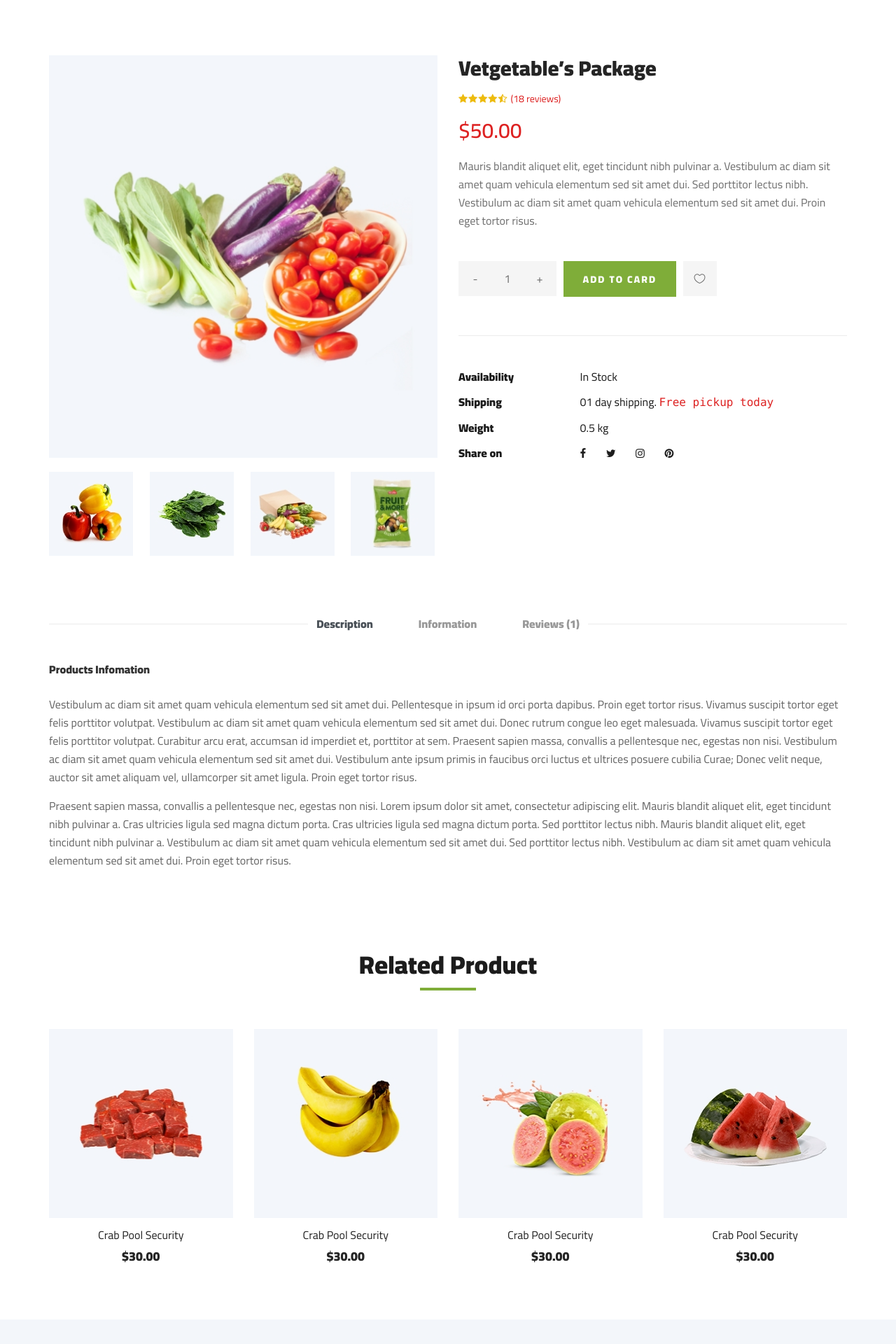
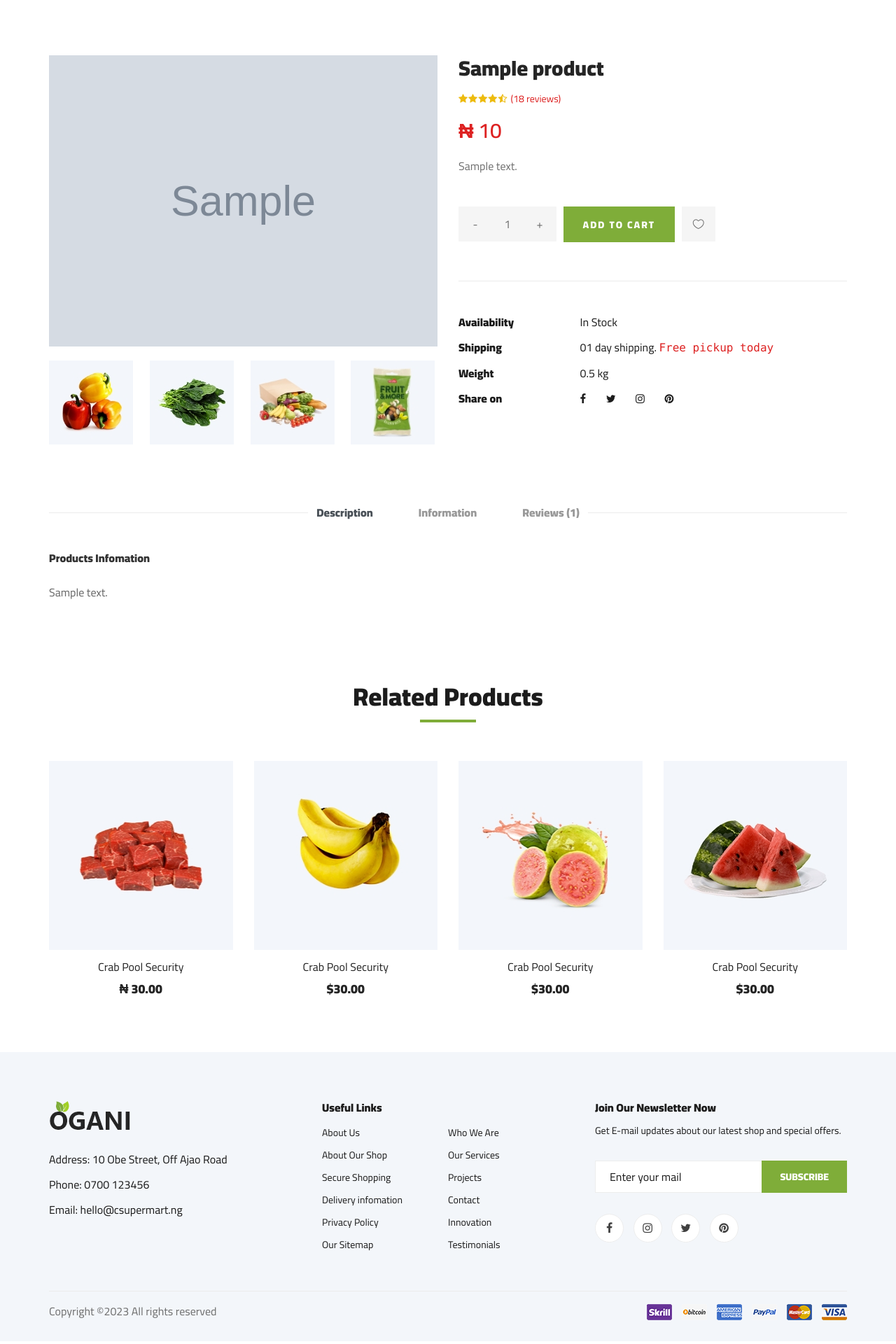
Before and after one commit to prosper-20/CHRISTMAS, a Django app: template shop/templates/ogani/shop-details.html in a window 1280 px wide. Shown: the part 373-2293 px from the top of the page at 70% size. After the commit the page ends 2259 px from the top, so only its background shows below. Run offline with Django 4.2, Linux system fonts and the light colour scheme; the template is opened without the code that fills it: most values are stand-ins (such as "Sample title", 1, 10 or a date in 2020); grey boxes marked "Sample" are stand-in pictures; some libraries are stand-ins or nearby versions.

```diff
--- a/shop/models.py
+++ b/shop/models.py
@@ -31,6 +31,7 @@ class Product(models.Model):
     slug = models.SlugField(max_length=200)
     image = models.ImageField(upload_to='products/%Y/%m/%d',
                               blank=True)
+    related_images = models.FileField(default="none.jpg", upload_to="related_images")
     description = models.TextField(blank=True)
     price = models.DecimalField(max_digits=10,
                                 decimal_places=2)
--- a/shop/templates/ogani/shop-details.html
+++ b/shop/templates/ogani/shop-details.html
@@ -8,7 +8,7 @@
     <meta name="keywords" content="Ogani, unica, creative, html">
     <meta name="viewport" content="width=device-width, initial-scale=1.0">
     <meta http-equiv="X-UA-Compatible" content="ie=edge">
-    <title>Ogani | Template</title>
+    <title>SuperMart | Detail-Page</title>
 
     <!-- Google Font -->
     <link href="https://fonts.googleapis.com/css2?family=Cairo:wght@200;300;400;600;900&display=swap" rel="stylesheet">
@@ -34,18 +34,19 @@
     <div class="humberger__menu__overlay"></div>
     <div class="humberger__menu__wrapper">
         <div class="humberger__menu__logo">
-            <a href="#"><img src="img/logo.png" alt=""></a>
+            <a href="#"><img src="{% static 'shop/ogani/img/logo.png' %}" alt=""></a>
         </div>
         <div class="humberger__menu__cart">
             <ul>
                 <li><a href="#"><i class="fa fa-heart"></i> <span>1</span></a></li>
                 <li><a href="#"><i class="fa fa-shopping-bag"></i> <span>3</span></a></li>
             </ul>
-            <div class="header__cart__price">item: <span>$150.00</span></div>
+            <div class="header__cart__price">item: <span><span>&#8358;</span>
+                15,000</span></div>
         </div>
         <div class="humberger__menu__widget">
             <div class="header__top__right__language">
-                <img src="img/language.png" alt="">
+                <img src="{% static 'shop/ogani/img/language.png' %}" alt="">
                 <div>English</div>
                 <span class="arrow_carrot-down"></span>
                 <ul>
@@ -82,8 +83,8 @@
         </div>
         <div class="humberger__menu__contact">
             <ul>
-                <li><i class="fa fa-envelope"></i> hello@colorlib.com</li>
-                <li>Free Shipping for all Order of $99</li>
+                <li><i class="fa fa-envelope"></i> hello@csupermart.ng</li>
+                <li>Free Shipping for all Order above <span>&#8358;</span>99,000</li>
             </ul>
         </div>
     </div>
@@ -97,8 +98,9 @@
                     <div class="col-lg-6">
                         <div class="header__top__left">
                             <ul>
-                                <li><i class="fa fa-envelope"></i> hello@colorlib.com</li>
-                                <li>Free Shipping for all Order of $99</li>
+                                <li><i class="fa fa-envelope"></i> hello@csupermart.ng</li>
+                                <li>Free Shipping for all Orders above <span>&#8358;</span>
+                                    99,000</li>
                             </ul>
                         </div>
                     </div>
@@ -111,7 +113,7 @@
                                 <a href="#"><i class="fa fa-pinterest-p"></i></a>
                             </div>
                             <div class="header__top__right__language">
-                                <img src="img/language.png" alt="">
+                                <img src="{% static 'shop/ogani/img/language.png' %}" alt="">
                                 <div>English</div>
                                 <span class="arrow_carrot-down"></span>
                                 <ul>
@@ -131,7 +133,7 @@
             <div class="row">
                 <div class="col-lg-3">
                     <div class="header__logo">
-                        <a href="./index.html"><img src="img/logo.png" alt=""></a>
+                        <a href="./index.html"><img src="{% static 'shop/ogani/img/logo.png' %}" alt=""></a>
                     </div>
                 </div>
                 <div class="col-lg-6">
@@ -158,7 +160,8 @@
                             <li><a href="#"><i class="fa fa-heart"></i> <span>1</span></a></li>
                             <li><a href="#"><i class="fa fa-shopping-bag"></i> <span>3</span></a></li>
                         </ul>
-                        <div class="header__cart__price">item: <span>$150.00</span></div>
+                        <div class="header__cart__price">item: <span><span>&#8358;</span>
+                            15,000</span></div>
                     </div>
                 </div>
             </div>
@@ -180,17 +183,9 @@
                             <span>All departments</span>
                         </div>
                         <ul>
-                            <li><a href="#">Fresh Meat</a></li>
-                            <li><a href="#">Vegetables</a></li>
-                            <li><a href="#">Fruit & Nut Gifts</a></li>
-                            <li><a href="#">Fresh Berries</a></li>
-                            <li><a href="#">Ocean Foods</a></li>
-                            <li><a href="#">Butter & Eggs</a></li>
-                            <li><a href="#">Fastfood</a></li>
-                            <li><a href="#">Fresh Onion</a></li>
-                            <li><a href="#">Papayaya & Crisps</a></li>
-                            <li><a href="#">Oatmeal</a></li>
-                            <li><a href="#">Fresh Bananas</a></li>
+                            {% for category in categories %}
+                            <li><a href="#">{{ category.name }}</a></li>
+                            {% endfor %}
                         </ul>
                     </div>
                 </div>
@@ -211,7 +206,7 @@
                                 <i class="fa fa-phone"></i>
                             </div>
                             <div class="hero__search__phone__text">
-                                <h5>+65 11.188.888</h5>
+                                <h5>0700 123456</h5>
                                 <span>support 24/7 time</span>
                             </div>
                         </div>
@@ -223,16 +218,16 @@
     <!-- Hero Section End -->
 
     <!-- Breadcrumb Section Begin -->
-    <section class="breadcrumb-section set-bg" data-setbg="img/breadcrumb.jpg">
+    <section class="breadcrumb-section set-bg" data-setbg="https://files.startupranking.com/startup/thumb/39607_9349f5a7ec7b7e85d174a7a7aa46388001e5c345_supermart-ng_l.png">
         <div class="container">
             <div class="row">
                 <div class="col-lg-12 text-center">
                     <div class="breadcrumb__text">
-                        <h2>Vegetable’s Package</h2>
+                        <h2>{{ product.name }}</h2>
                         <div class="breadcrumb__option">
                             <a href="./index.html">Home</a>
-                            <a href="./index.html">Vegetables</a>
-                            <span>Vegetable’s Package</span>
+                            <a href="./index.html">{{ product.category.name }}</a>
+                            <span>{{ product.name }}</span>
                         </div>
                     </div>
                 </div>
@@ -249,23 +244,23 @@
                     <div class="product__details__pic">
                         <div class="product__details__pic__item">
                             <img class="product__details__pic__item--large"
-                                src="img/product/details/product-details-1.jpg" alt="">
+                                src="{{ product.image.url }}" alt="">
                         </div>
                         <div class="product__details__pic__slider owl-carousel">
-                            <img data-imgbigurl="img/product/details/product-details-2.jpg"
-                                src="img/product/details/thumb-1.jpg" alt="">
-                            <img data-imgbigurl="img/product/details/product-details-3.jpg"
-                                src="img/product/details/thumb-2.jpg" alt="">
-                            <img data-imgbigurl="img/product/details/product-details-5.jpg"
-                                src="img/product/details/thumb-3.jpg" alt="">
-                            <img data-imgbigurl="img/product/details/product-details-4.jpg"
-                                src="img/product/details/thumb-4.jpg" alt="">
+                            <img data-imgbigurl="{% static 'shop/ogani/img/product/details/product-details-2.jpg' %}"
+                                src="{% static 'shop/ogani/img/product/details/thumb-1.jpg' %}" alt="">
+                            <img data-imgbigurl="{% static 'shop/ogani/img/product/details/product-details-3.jpg' %}"
+                                src="{% static 'shop/ogani/img/product/details/thumb-2.jpg' %}" alt="">
+                            <img data-imgbigurl="{% static 'shop/ogani/img/product/details/product-details-5.jpg' %}"
+                                src="{% static 'shop/ogani/img/product/details/thumb-3.jpg' %}" alt="">
+                            <img data-imgbigurl="{% static 'shop/ogani/img/product/details/product-details-4.jpg' %}"
+                                src="{% static 'shop/ogani/img/product/details/thumb-4.jpg' %}" alt="">
                         </div>
                     </div>
                 </div>
                 <div class="col-lg-6 col-md-6">
                     <div class="product__details__text">
-                        <h3>Vetgetable’s Package</h3>
+                        <h3>{{ product.name }}</h3>
                         <div class="product__details__rating">
                             <i class="fa fa-star"></i>
                             <i class="fa fa-star"></i>
@@ -274,10 +269,9 @@
                             <i class="fa fa-star-half-o"></i>
                             <span>(18 reviews)</span>
                         </div>
-                        <div class="product__details__price">$50.00</div>
-                        <p>Mauris blandit aliquet elit, eget tincidunt nibh pulvinar a. Vestibulum ac diam sit amet quam
-                            vehicula elementum sed sit amet dui. Sed porttitor lectus nibh. Vestibulum ac diam sit amet
-                            quam vehicula elementum sed sit amet dui. Proin eget tortor risus.</p>
+                        <div class="product__details__price"><span>&#8358;</span>
+                            {{ product.price }}</div>
+                        <p>{{ product.description }}</p>
                         <div class="product__details__quantity">
                             <div class="quantity">
                                 <div class="pro-qty">
@@ -285,7 +279,7 @@
                                 </div>
                             </div>
                         </div>
-                        <a href="#" class="primary-btn">ADD TO CARD</a>
+                        <a href="#" class="primary-btn">ADD TO CART</a>
                         <a href="#" class="heart-icon"><span class="icon_heart_alt"></span></a>
                         <ul>
                             <li><b>Availability</b> <span>In Stock</span></li>
@@ -322,40 +316,13 @@
                             <div class="tab-pane active" id="tabs-1" role="tabpanel">
                                 <div class="product__details__tab__desc">
                                     <h6>Products Infomation</h6>
-                                    <p>Vestibulum ac diam sit amet quam vehicula elementum sed sit amet dui.
-                                        Pellentesque in ipsum id orci porta dapibus. Proin eget tortor risus. Vivamus
-                                        suscipit tortor eget felis porttitor volutpat. Vestibulum ac diam sit amet quam
-                                        vehicula elementum sed sit amet dui. Donec rutrum congue leo eget malesuada.
-                                        Vivamus suscipit tortor eget felis porttitor volutpat. Curabitur arcu erat,
-                                        accumsan id imperdiet et, porttitor at sem. Praesent sapien massa, convallis a
-                                        pellentesque nec, egestas non nisi. Vestibulum ac diam sit amet quam vehicula
-                                        elementum sed sit amet dui. Vestibulum ante ipsum primis in faucibus orci luctus
-                                        et ultrices posuere cubilia Curae; Donec velit neque, auctor sit amet aliquam
-                                        vel, ullamcorper sit amet ligula. Proin eget tortor risus.</p>
-                                        <p>Praesent sapien massa, convallis a pellentesque nec, egestas non nisi. Lorem
-                                        ipsum dolor sit amet, consectetur adipiscing elit. Mauris blandit aliquet
-                                        elit, eget tincidunt nibh pulvinar a. Cras ultricies ligula sed magna dictum
-                                        porta. Cras ultricies ligula sed magna dictum porta. Sed porttitor lectus
-                                        nibh. Mauris blandit aliquet elit, eget tincidunt nibh pulvinar a.
-                                        Vestibulum ac diam sit amet quam vehicula elementum sed sit amet dui. Sed
-                                        porttitor lectus nibh. Vestibulum ac diam sit amet quam vehicula elementum
-                                        sed sit amet dui. Proin eget tortor risus.</p>
+                                    <p>{{ product.description }}</p>
                                 </div>
                             </div>
                             <div class="tab-pane" id="tabs-2" role="tabpanel">
                                 <div class="product__details__tab__desc">
                                     <h6>Products Infomation</h6>
-                                    <p>Vestibulum ac diam sit amet quam vehicula elementum sed sit amet dui.
-                                        Pellentesque in ipsum id orci porta dapibus. Proin eget tortor risus.
-                                        Vivamus suscipit tortor eget felis porttitor volutpat. Vestibulum ac diam
-                                        sit amet quam vehicula elementum sed sit amet dui. Donec rutrum congue leo
-                                        eget malesuada. Vivamus suscipit tortor eget felis porttitor volutpat.
-                                        Curabitur arcu erat, accumsan id imperdiet et, porttitor at sem. Praesent
-                                        sapien massa, convallis a pellentesque nec, egestas non nisi. Vestibulum ac
-                                        diam sit amet quam vehicula elementum sed sit amet dui. Vestibulum ante
-                                        ipsum primis in faucibus orci luctus et ultrices posuere cubilia Curae;
-                                        Donec velit neque, auctor sit amet aliquam vel, ullamcorper sit amet ligula.
-                                        Proin eget tortor risus.</p>
+                                    <p>{{ product.description }}</p>
                                     <p>Praesent sapien massa, convallis a pellentesque nec, egestas non nisi. Lorem
                                         ipsum dolor sit amet, consectetur adipiscing elit. Mauris blandit aliquet
                                         elit, eget tincidunt nibh pulvinar a. Cras ultricies ligula sed magna dictum
@@ -366,17 +333,7 @@
                             <div class="tab-pane" id="tabs-3" role="tabpanel">
                                 <div class="product__details__tab__desc">
                                     <h6>Products Infomation</h6>
-                                    <p>Vestibulum ac diam sit amet quam vehicula elementum sed sit amet dui.
-                                        Pellentesque in ipsum id orci porta dapibus. Proin eget tortor risus.
-                                        Vivamus suscipit tortor eget felis porttitor volutpat. Vestibulum ac diam
-                                        sit amet quam vehicula elementum sed sit amet dui. Donec rutrum congue leo
-                                        eget malesuada. Vivamus suscipit tortor eget felis porttitor volutpat.
-                                        Curabitur arcu erat, accumsan id imperdiet et, porttitor at sem. Praesent
-                                        sapien massa, convallis a pellentesque nec, egestas non nisi. Vestibulum ac
-                                        diam sit amet quam vehicula elementum sed sit amet dui. Vestibulum ante
-                                        ipsum primis in faucibus orci luctus et ultrices posuere cubilia Curae;
-                                        Donec velit neque, auctor sit amet aliquam vel, ullamcorper sit amet ligula.
-                                        Proin eget tortor risus.</p>
+                                    <p>{{ product.description }}</p>
                                 </div>
                             </div>
                         </div>
@@ -393,14 +350,30 @@
             <div class="row">
                 <div class="col-lg-12">
                     <div class="section-title related__product__title">
-                        <h2>Related Product</h2>
+                        <h2>Related Products</h2>
                     </div>
                 </div>
             </div>
             <div class="row">
                 <div class="col-lg-3 col-md-4 col-sm-6">
                     <div class="product__item">
-                        <div class="product__item__pic set-bg" data-setbg="img/product/product-1.jpg">
+                        <div class="product__item__pic set-bg" data-setbg="{% static 'shop/ogani/img/product/product-1.jpg' %}">
+                            <ul class="product__item__pic__hover">
+                                <li><a href="#"><i class="fa fa-heart"></i></a></li>
+                                <li><a href="#"><i class="fa fa-retweet"></i></a></li>
+                                <li><a href="#"><i class="fa fa-shopping-cart"></i></a></li>
+                            </ul>
+                        </div>
+                        <div class="product__item__text">
+                            <h6><a href="#">Crab Pool Security</a></h6>
+                            <h5><span>&#8358;</span>
+                                30.00</h5>
+                        </div>
+                    </div>
+                </div>
+                <div class="col-lg-3 col-md-4 col-sm-6">
+                    <div class="product__item">
+                        <div class="product__item__pic set-bg" data-setbg="{% static 'shop/ogani/img/product/product-2.jpg' %}">
                             <ul class="product__item__pic__hover">
                                 <li><a href="#"><i class="fa fa-heart"></i></a></li>
                                 <li><a href="#"><i class="fa fa-retweet"></i></a></li>
@@ -415,7 +388,7 @@
                 </div>
                 <div class="col-lg-3 col-md-4 col-sm-6">
                     <div class="product__item">
-                        <div class="product__item__pic set-bg" data-setbg="img/product/product-2.jpg">
+                        <div class="product__item__pic set-bg" data-setbg="{% static 'shop/ogani/img/product/product-3.jpg' %}">
                             <ul class="product__item__pic__hover">
                                 <li><a href="#"><i class="fa fa-heart"></i></a></li>
                                 <li><a href="#"><i class="fa fa-retweet"></i></a></li>
@@ -430,22 +403,7 @@
                 </div>
                 <div class="col-lg-3 col-md-4 col-sm-6">
                     <div class="product__item">
-                        <div class="product__item__pic set-bg" data-setbg="img/product/product-3.jpg">
-                            <ul class="product__item__pic__hover">
-                                <li><a href="#"><i class="fa fa-heart"></i></a></li>
-                                <li><a href="#"><i class="fa fa-retweet"></i></a></li>
-                                <li><a href="#"><i class="fa fa-shopping-cart"></i></a></li>
-                            </ul>
-                        </div>
-                        <div class="product__item__text">
-                            <h6><a href="#">Crab Pool Security</a></h6>
-                            <h5>$30.00</h5>
-                        </div>
-                    </div>
-                </div>
-                <div class="col-lg-3 col-md-4 col-sm-6">
-                    <div class="product__item">
-                        <div class="product__item__pic set-bg" data-setbg="img/product/product-7.jpg">
+                        <div class="product__item__pic set-bg" data-setbg="{% static 'shop/ogani/img/product/product-7.jpg' %}">
                             <ul class="product__item__pic__hover">
                                 <li><a href="#"><i class="fa fa-heart"></i></a></li>
                                 <li><a href="#"><i class="fa fa-retweet"></i></a></li>
@@ -470,12 +428,12 @@
                 <div class="col-lg-3 col-md-6 col-sm-6">
                     <div class="footer__about">
                         <div class="footer__about__logo">
-                            <a href="./index.html"><img src="img/logo.png" alt=""></a>
+                            <a href="./index.html"><img src="{% static 'shop/ogani/img/logo.png' %}" alt=""></a>
                         </div>
                         <ul>
-                            <li>Address: 60-49 Road 11378 New York</li>
-                            <li>Phone: +65 11.188.888</li>
-                            <li>Email: hello@colorlib.com</li>
+                            <li>Address: 10 Obe Street, Off Ajao Road</li>
+                            <li>Phone: 0700 123456</li>
+                            <li>Email: hello@csupermart.ng</li>
                         </ul>
                     </div>
                 </div>
@@ -521,9 +479,9 @@
                 <div class="col-lg-12">
                     <div class="footer__copyright">
                         <div class="footer__copyright__text"><p><!-- Link back to Colorlib can't be removed. Template is licensed under CC BY 3.0. -->
-  Copyright &copy;<script>document.write(new Date().getFullYear());</script> All rights reserved | This template is made with <i class="fa fa-heart" aria-hidden="true"></i> by <a href="https://colorlib.com" target="_blank">Colorlib</a>
+  Copyright &copy;<script>document.write(new Date().getFullYear());</script> All rights reserved
   <!-- Link back to Colorlib can't be removed. Template is licensed under CC BY 3.0. --></p></div>
-                        <div class="footer__copyright__payment"><img src="img/payment-item.png" alt=""></div>
+                        <div class="footer__copyright__payment"><img src="{% static 'shop/ogani/img/payment-item.png' %}" alt=""></div>
                     </div>
                 </div>
             </div>
--- a/shop/views.py
+++ b/shop/views.py
@@ -23,6 +23,7 @@ def product_detail(request, id, slug):
                                 id=id,
                                 slug=slug,
                                 available=True)
+    categories = Category.objects.all()
     cart_product_form = CartAddProductForm()
     r = Recommender()
     recommended_products = r.suggest_products_for([product], 4)
@@ -30,4 +31,5 @@ def product_detail(request, id, slug):
                   'ogani/shop-details.html', # Changed this from product/detail.html to ogani/shop-details.html
                   {'product': product,
                    'cart_product_form': cart_product_form,
+                   'categories': categories,
                    'recommended_products': recommended_products})
```
Also changed, not shown: db.sqlite3, shop/migrations/0004_product_related_images.py (added).
